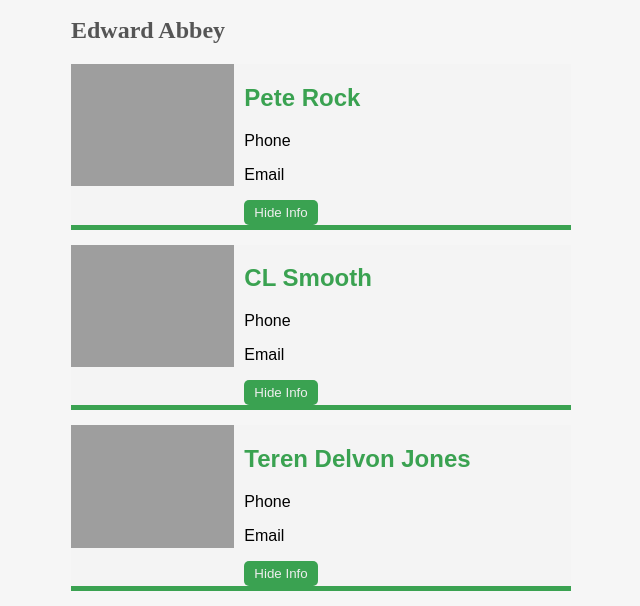
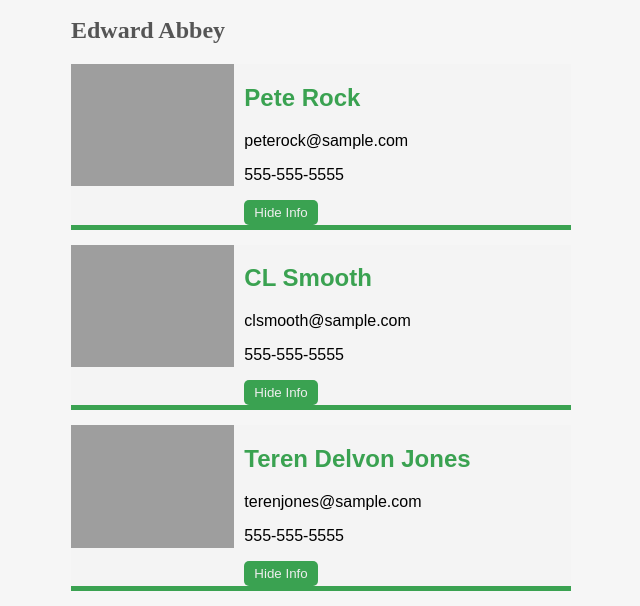
Before and after one commit to peter7cole/web-components, a plain HTML site: page demo/index.html in a window 1280 px wide. Shown: the part 385-991 px from the top of the page, without its empty margins (319-959 px from the left). Drawn offline with Linux system fonts and the light colour scheme.

Commit message:
fix(slots): slots functional

```diff
--- a/demo/index.html
+++ b/demo/index.html
@@ -11,9 +11,18 @@
     <h1>Web Component Demo</h1>
     <img src="https://randomuser.me/api/portraits/men/3.jpg" />
     <h2>Edward Abbey</h2>
-    <user-card name="Pete Rock" avatar="https://randomuser.me/api/portraits/men/10.jpg"></user-card>
-    <user-card name="CL Smooth" avatar="https://randomuser.me/api/portraits/men/11.jpg"></user-card>
-    <user-card name="Teren Delvon Jones" avatar="https://randomuser.me/api/portraits/men/12.jpg"></user-card>
+    <user-card name="Pete Rock" avatar="https://randomuser.me/api/portraits/men/10.jpg">
+      <div slot="email">peterock@sample.com</div>
+      <div slot="phone">555-555-5555</div>
+    </user-card>
+    <user-card name="CL Smooth" avatar="https://randomuser.me/api/portraits/men/11.jpg">
+      <div slot="email">clsmooth@sample.com</div>
+      <div slot="phone">555-555-5555</div>
+    </user-card>
+    <user-card name="Teren Delvon Jones" avatar="https://randomuser.me/api/portraits/men/12.jpg">
+      <div slot="email">terenjones@sample.com</div>
+      <div slot="phone">555-555-5555</div>
+    </user-card>
 
     <script src="userCard.js"></script>
   </body>
--- a/demo/userCard.js
+++ b/demo/userCard.js
@@ -33,9 +33,9 @@ template.innerHTML = `
     <img />
     <div>
       <h2></h2>
-      <div>
-        <p>Phone</p>
-        <p>Email</p>
+      <div class="info">
+        <p><slot name="email" /></p>
+        <p><slot name="phone" /></p>
       </div>
       <button id="toggle-info">Hide Info</button>
     </div>
```
